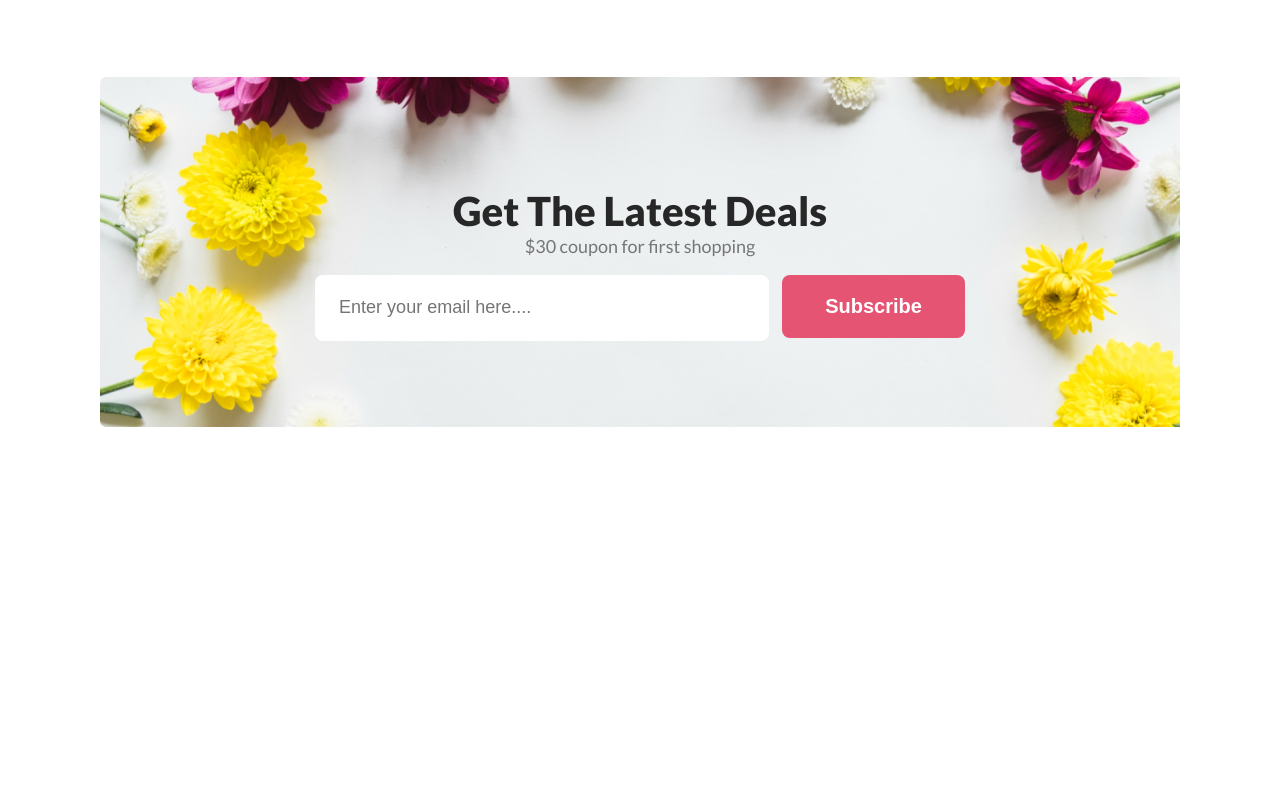
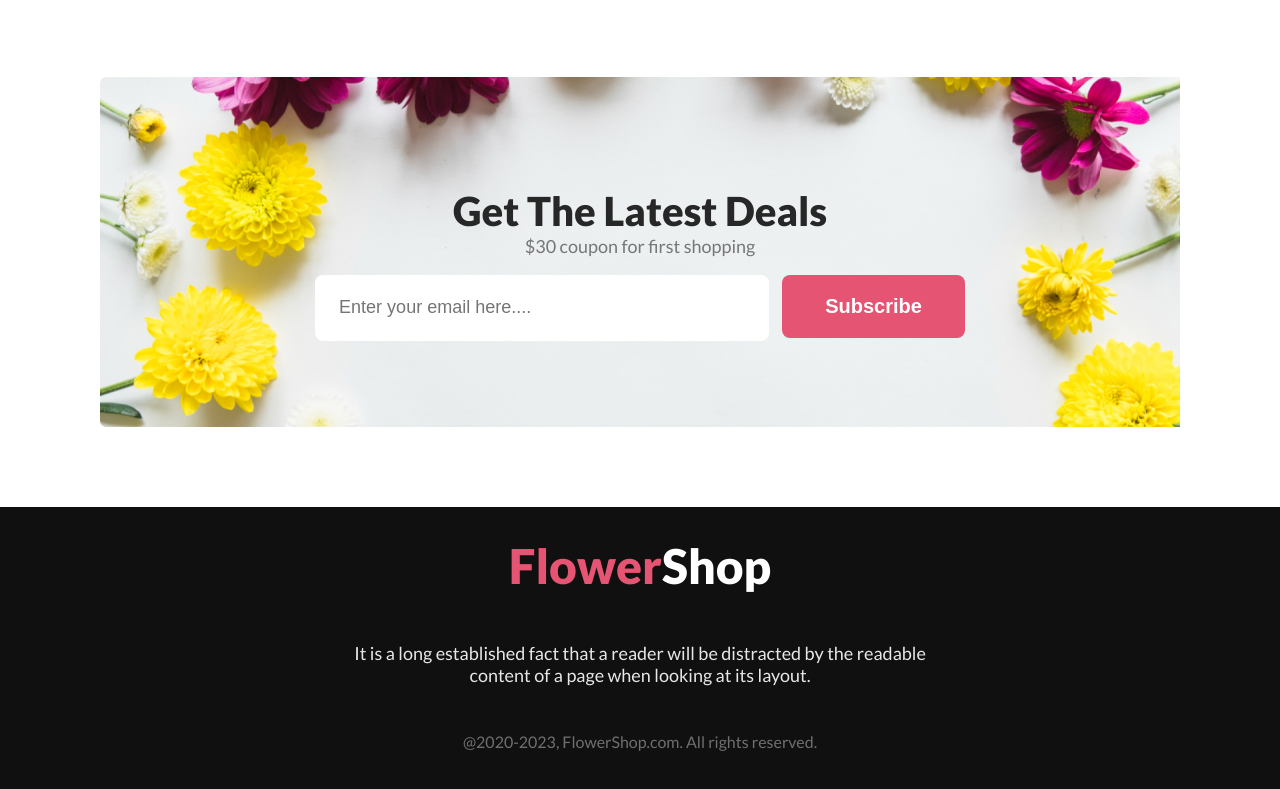
Before and after one commit to asafdiu/online-flower-shop, a plain HTML site: page index.html in a window 1280 px wide. Shown: the part 2779-3568 px from the top of the page. Before the commit the page ends 3206 px from the top, so only its background shows below. Drawn offline with Linux system fonts and the light colour scheme.

Commit message:
footer done

```diff
--- a/index.html
+++ b/index.html
@@ -107,7 +107,10 @@
         </section>
 
     </main>
-    <footer>
+    <footer class="footer">
+        <h3>Flower<span style="color: #FFFFFF;">Shop</span></h3>
+        <p class="footer-text">It is a long established fact that a reader will be distracted by the readable content of a page when looking at its layout.</p>
+        <p class="small">@2020-2023, FlowerShop.com. All rights reserved. </p>
 
     </footer>
 
--- a/styles.css
+++ b/styles.css
@@ -294,6 +294,44 @@ input::placeholder {
     font-size: 18px;
     padding-left: 22px;
 }
+
 button {
     margin-left: 10px;
 }
+
+/* FOOTER SECTION HERE */
+
+.footer {
+    margin-top: 80px;
+    background: #111010;
+    height: 300px;
+    text-align: center;
+}
+
+.footer h3 {
+    padding-top: 30px;
+    /* text-align: center; */
+    color: #E55473;
+    font-size: 48px;
+    font-weight: 800;
+    padding-bottom: 0;
+}
+
+.footer-text {
+    padding-top: 0px;
+
+    /* text-align: center; */
+    width: 625px;
+    color: rgba(255, 255, 255, 0.90);
+    font-size: 18px;
+    font-weight: 400;
+    margin: auto;
+
+}
+
+.small {
+    padding-top: 30px;
+    color: rgba(255, 255, 255, 0.40);
+    font-size: 16px;
+    font-weight: 400;
+}
```
